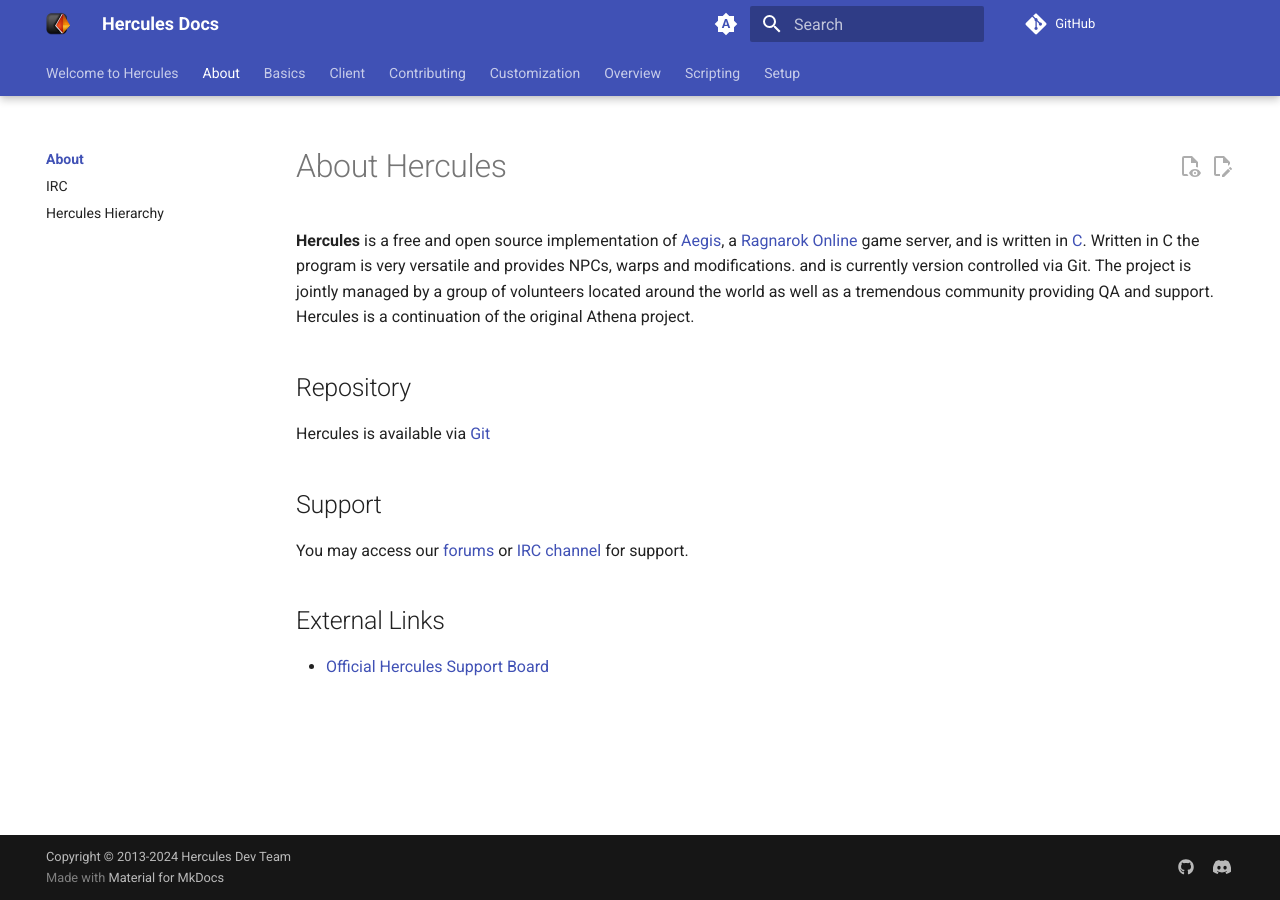
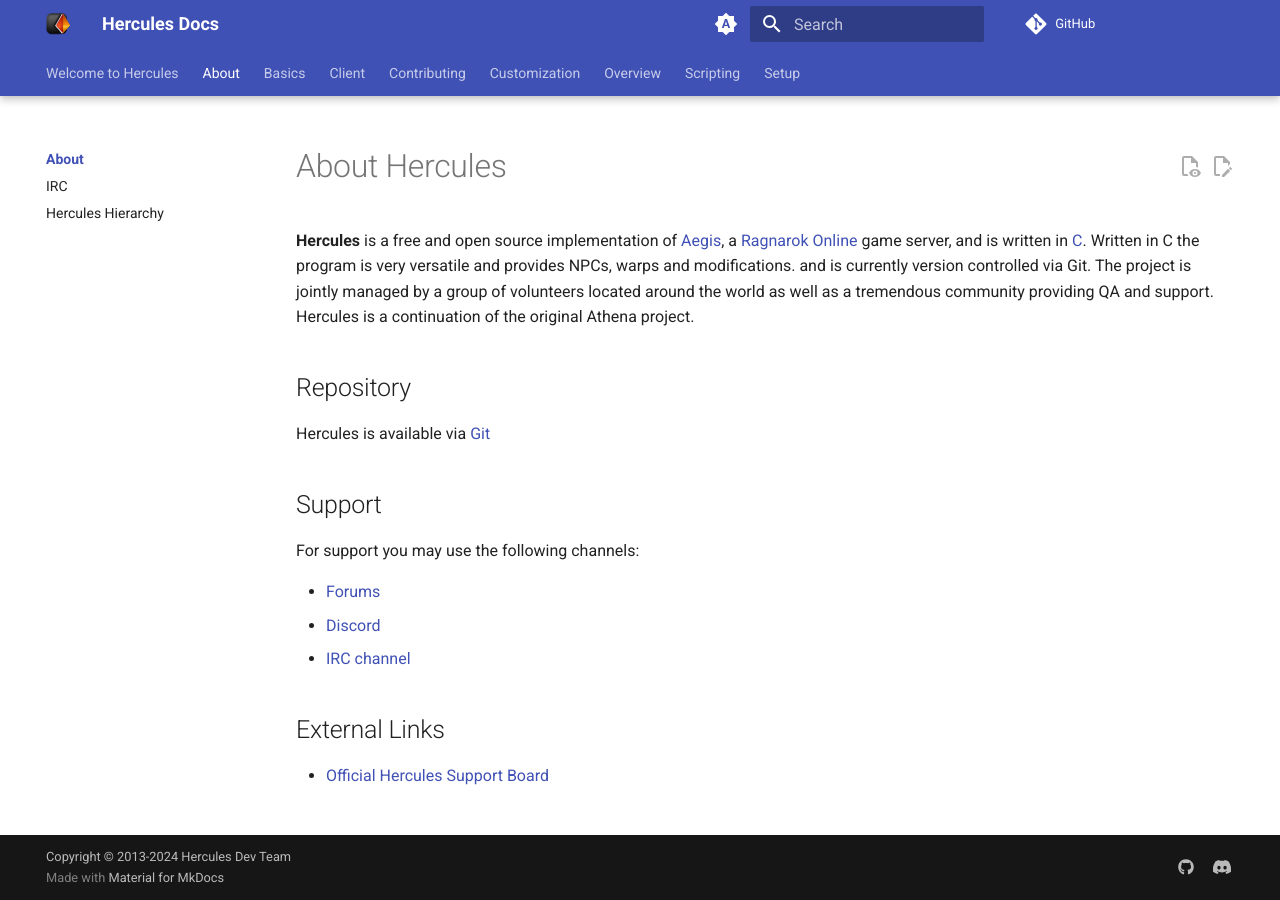
Before and after one commit to UFFPedroBorges/hercules-docs, an MkDocs documentation site: the page built from docs/about/index.md, in a window 1280 px wide. Built offline with MkDocs 1.6.1 and Material for MkDocs 9.7.7, drawn with Linux system fonts in a browser that asks for light colours; comment, search, counter and statistics services are not loaded.

Commit message:
Add discord channel to support section in about page

```diff
--- a/docs/about/index.md
+++ b/docs/about/index.md
@@ -13,7 +13,11 @@ Hercules is available via [Git](https://herc.ws/board/topic/152-obtaining-hercul
 
 ## Support
 
-You may access our [forums](https://herc.ws/board/) or [IRC channel](irc) for support.
+For support you may use the following channels:
+
+- [Forums](https://herc.ws/board/)
+- [Discord](https://board.herc.ws/discord/invite/general/)
+- [IRC channel](irc)
 
 ## External Links
 
```
